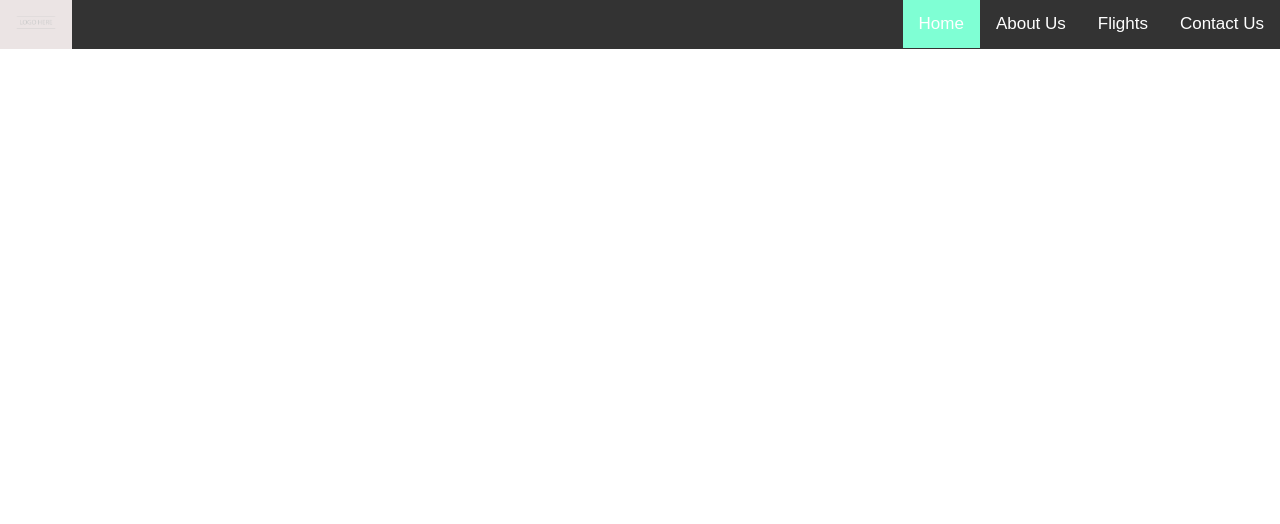
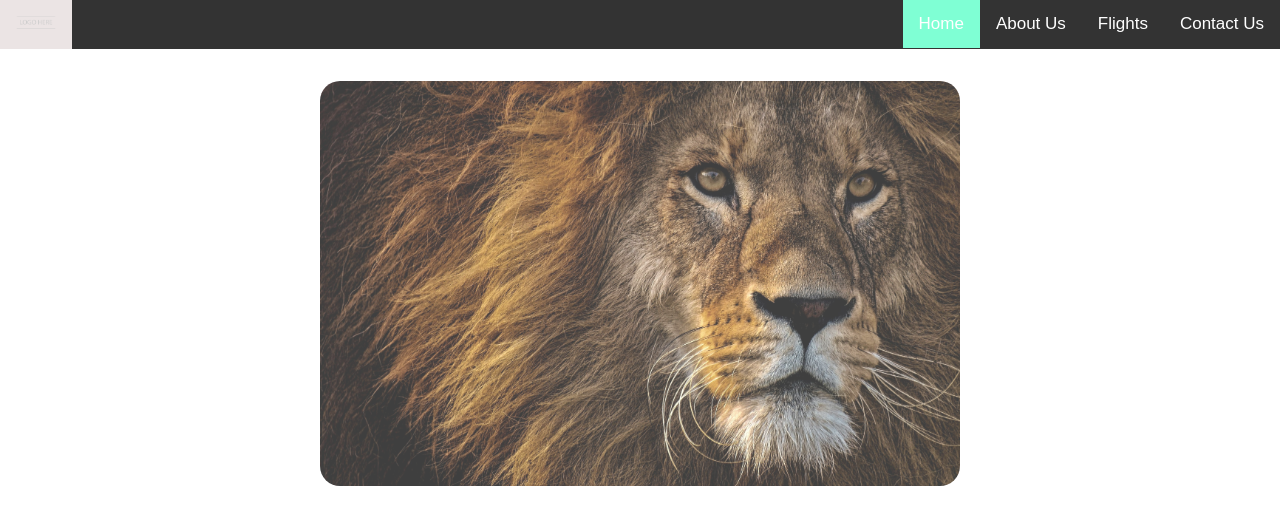
Before and after one commit to danaeswart/W3_HE1.0, a plain HTML site: page index.html in a window 1280 px wide. Drawn offline with Linux system fonts and the light colour scheme.

Commit message:
basic images and styling

```diff
--- a/css/main.css
+++ b/css/main.css
@@ -31,3 +31,15 @@ body{
     background-color: aquamarine;
     color: white;
 }
+
+header img{
+    width: 50%;
+    display:block;
+    margin-left: auto;
+    margin-right: auto;
+    margin-top: 2em;
+    opacity: 0.75;
+    border-radius: 20px;
+
+
+}
--- a/index.html
+++ b/index.html
@@ -27,6 +27,7 @@
         </nav>
 
         <header>
+            <img src="assets/images/homeHeaderImage.jpg" >
 
         </header>
 
```
